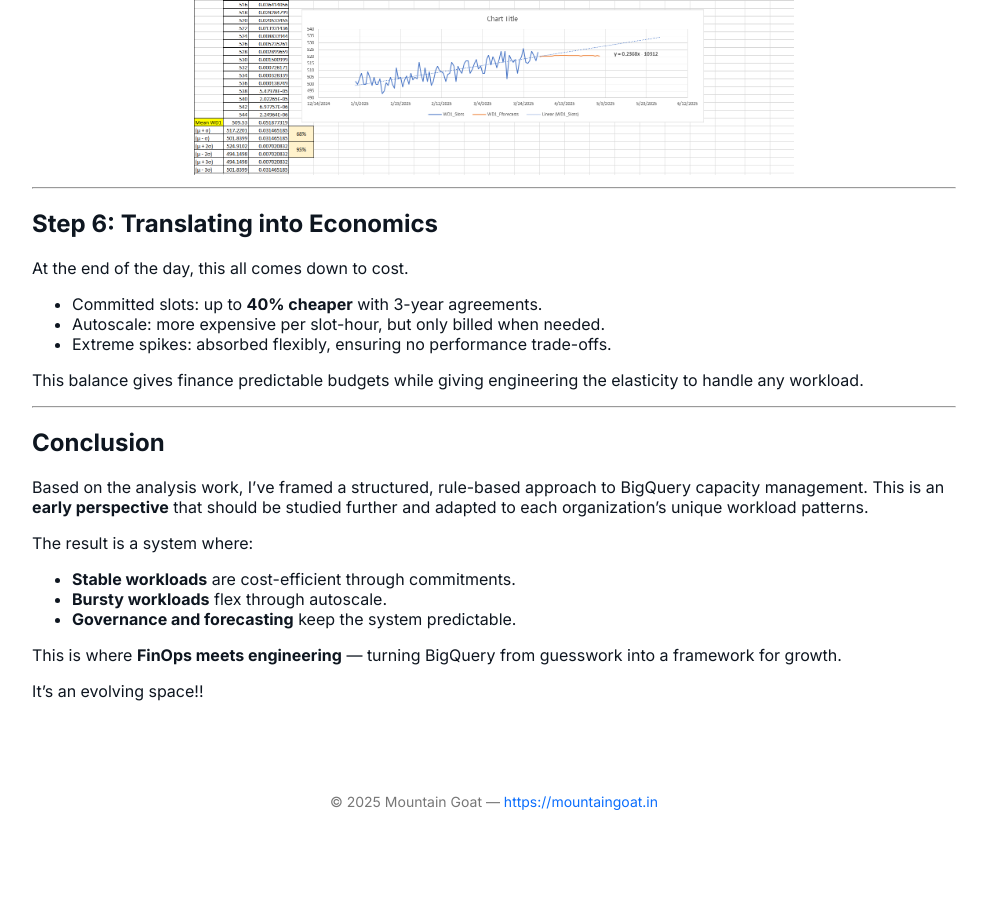
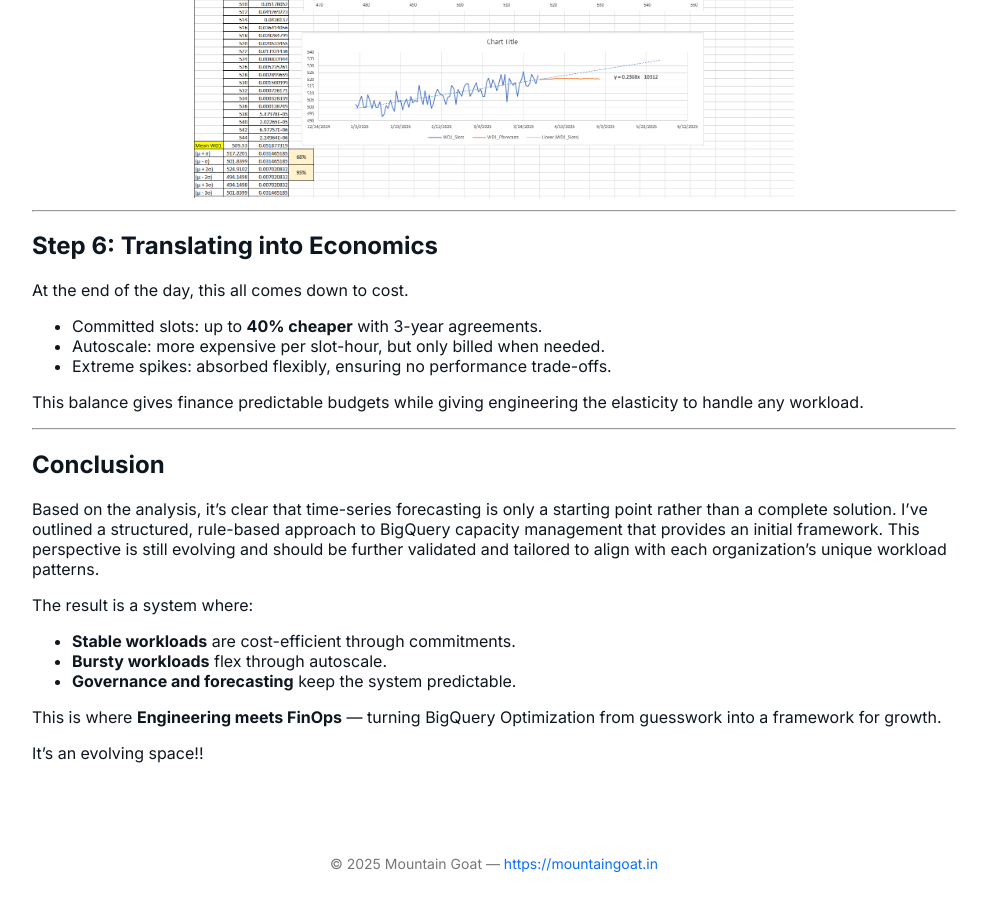
Before and after one commit to mountaingoat-blog/mountaingoat-blog, a Jekyll site: the page built from _posts/2025-09-16-bigquery-capacity-management.md, in a window 1280 px wide and 900 px high, scrolled down 2678 px. Shown: the whole window, without its empty margins (146-1133 px from the left). Built offline with Jekyll 4.4.1, drawn with Linux system fonts in a browser that asks for light colours; before the commit the page ends 3516 px from its top, so only the background shows below that.

Commit message:
Update site content and posts

```diff
--- a/_posts/2025-09-16-bigquery-capacity-management.md
+++ b/_posts/2025-09-16-bigquery-capacity-management.md
@@ -94,13 +94,13 @@ This balance gives finance predictable budgets while giving engineering the elas
 ---
 
 ## Conclusion
-Based on the analysis work, I've framed a structured, rule-based approach to BigQuery capacity management. This is an **early perspective** that should be studied further and adapted to each organization’s unique workload patterns.
+Based on the analysis, it’s clear that time-series forecasting is only a starting point rather than a complete solution. I’ve outlined a structured, rule-based approach to BigQuery capacity management that provides an initial framework. This perspective is still evolving and should be further validated and tailored to align with each organization’s unique workload patterns.
 
 The result is a system where:
 - **Stable workloads** are cost-efficient through commitments.
 - **Bursty workloads** flex through autoscale.
 - **Governance and forecasting** keep the system predictable.
 
-This is where **FinOps meets engineering** — turning BigQuery from guesswork into a framework for growth.
+This is where **Engineering meets FinOps** — turning BigQuery Optimization from guesswork into a framework for growth.
 
 It's an evolving space!!
```
Also changed, not shown: images/bq/autoscale-vs-commit.png.
